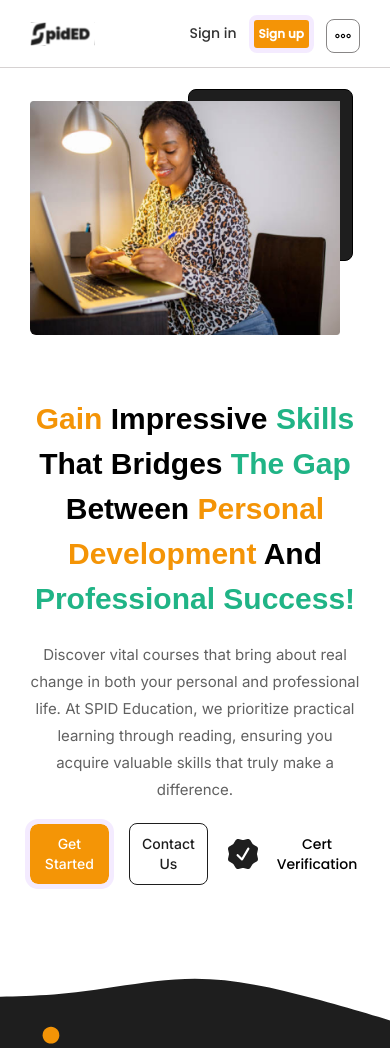
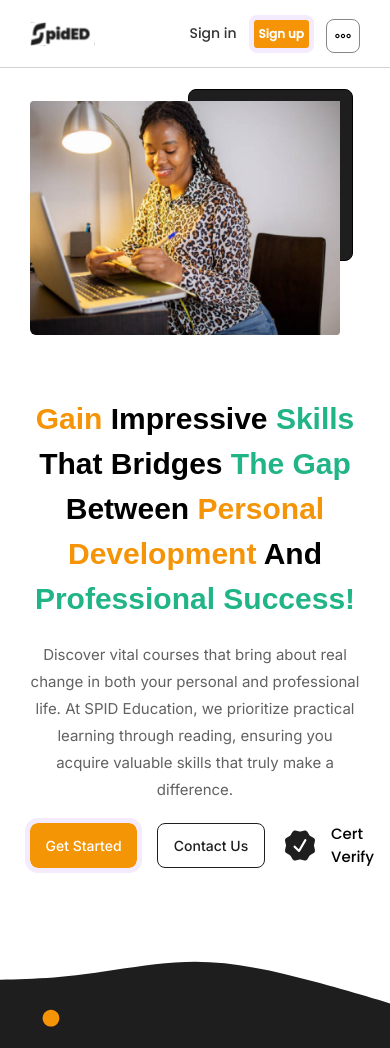
Before and after one commit to stevenmukama/Elearningproject-Fe, a React (Vite) app: page / in a window 390 px wide. Shown: the top 1048 px of the page. Built offline with nearby package versions, Linux system fonts and the light colour scheme; a web font is replaced by a local one.

Commit message:
add more changes

```diff
--- a/src/components/HeroSection.css
+++ b/src/components/HeroSection.css
@@ -79,8 +79,8 @@ button {
 @media screen and (max-width: 768px) {
 	.cta-button,
 	.contact-button {
-		width: auto;
-		height: auto;
+		font-size: 16px;
+		height: 45px;
 	}
 	.Home-section {
 		display: flex;
--- a/src/components/HeroSection.jsx
+++ b/src/components/HeroSection.jsx
@@ -2,8 +2,19 @@ import ladyimage from './../img/ladysitting.png';
 import circleBg from './../img/circlesbg.svg';
 import './HeroSection.css';
 import { Link } from 'react-router-dom';
+import { useEffect, useState } from 'react';
 
 function HeroSection() {
+	const [windowWidth, setWindowWidth] = useState(window.innerWidth);
+
+	useEffect(() => {
+		const handleResize = () => {
+			setWindowWidth(window.innerWidth);
+		};
+
+		window.addEventListener('resize', handleResize);
+	}, []);
+
 	return (
 		<>
 			<section className='Home-section md:max-xl:block max-md:flex-col-reverse max-md:pt-14 max-md:my-0 max-md:mx-[30px] max-md:pb-0'>
@@ -59,9 +70,15 @@ function HeroSection() {
 									alt='certification icon'
 									className='w-auto h-auto'
 								/>
-								<p className='max-md:text-sm md:text-[22px] font-medium'>
-									Cert Verification
-								</p>
+								{windowWidth <= 768 ? (
+									<p className='font-medium text-start max-md:text-[15px] gap-2'>
+										Cert Verify
+									</p>
+								) : (
+									<p className='max-md:text-sm md:text-[22px] font-medium'>
+										Cert Verification
+									</p>
+								)}
 							</Link>
 						</div>
 					</div>
```
